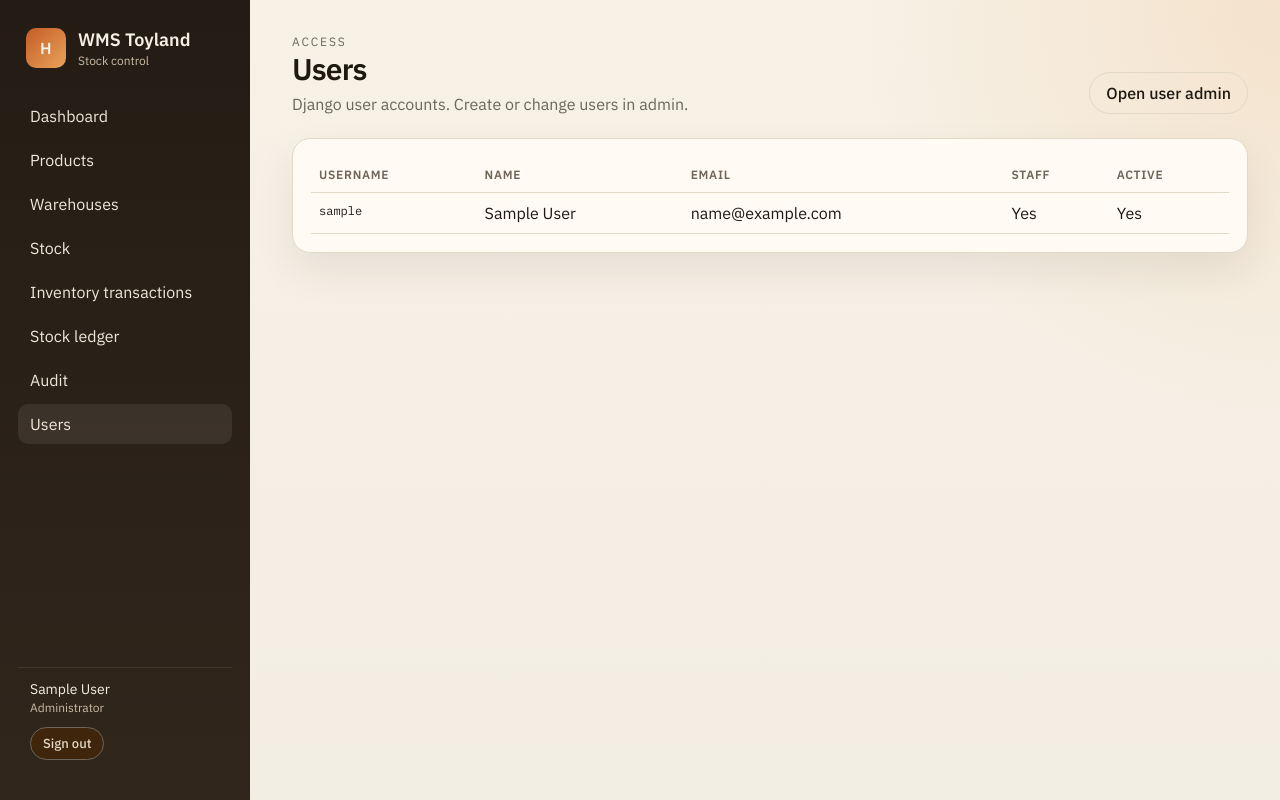
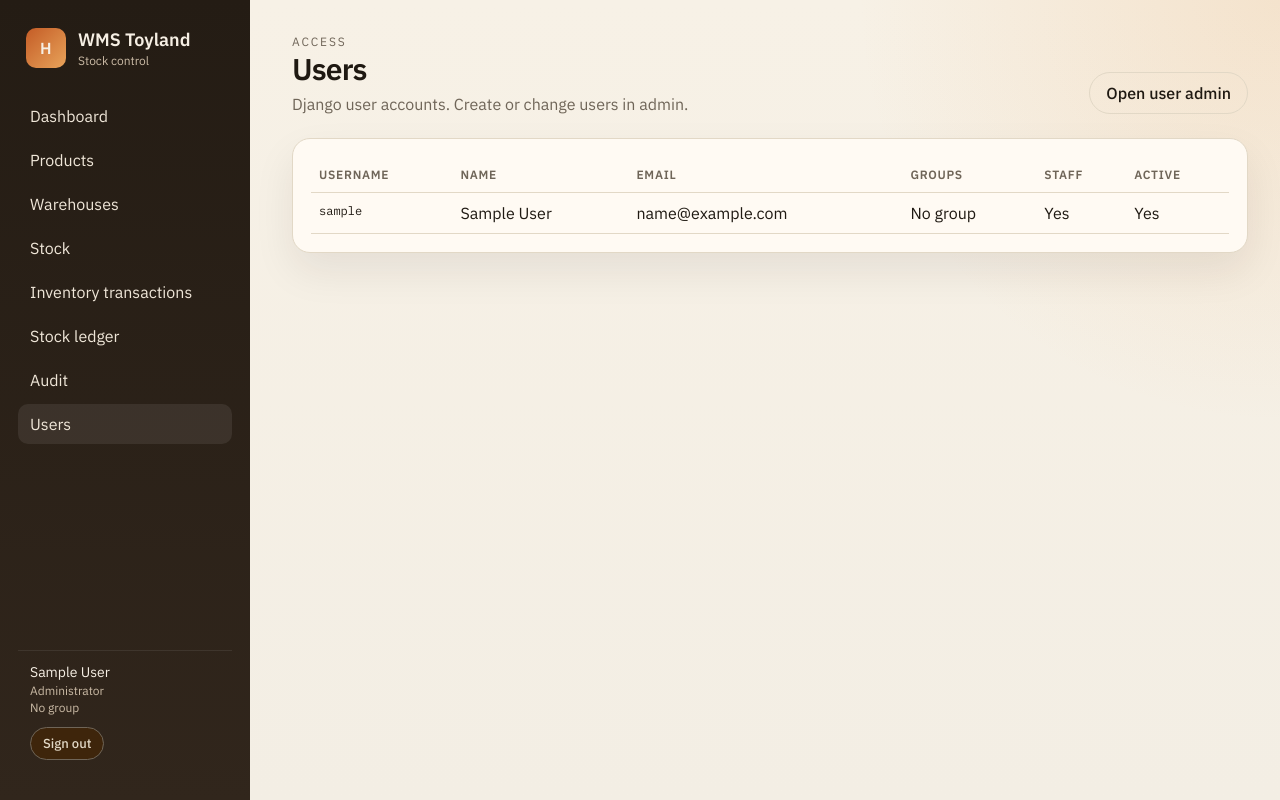
Before and after one commit to farel14/wms, a Django app: page /users/ in a window 1280 px wide. Run offline with Django 5.2, Linux system fonts and the light colour scheme; the visitor is signed in with stand-in values (Sample User, id 1); data comes from the database, SQL or seed files in the repository; data that the repository does not hold is empty.

Commit message:
add user group, adjust django admin based on user group

```diff
--- a/accounts/context_processors.py
+++ b/accounts/context_processors.py
@@ -7,3 +7,13 @@ def nav_counts(request):
     return {
         "draft_txn_count": InventoryTransaction.objects.filter(status=InventoryTransaction.Status.DRAFT).count(),
     }
+
+def user_group_names(request):
+    if request.user.is_authenticated:
+        group_names = ", ".join(
+            request.user.groups.values_list("name", flat=True)
+        )
+    else:
+        group_names = ""
+
+    return {"user_group_names": group_names}
--- a/accounts/views.py
+++ b/accounts/views.py
@@ -41,4 +41,14 @@ class UserListView(LoginRequiredMixin, ListView):
     model = User
     template_name = "accounts/user_list.html"
     context_object_name = "users"
-    queryset = User.objects.order_by("username")
+    queryset = User.objects.order_by("username").prefetch_related("groups")
+
+    def get_queryset(self):
+        users = super().get_queryset()
+
+        for user in users:
+            user.group_names = ", ".join(
+                user.groups.values_list("name", flat=True)
+            )
+
+        return users
--- a/config/settings.py
+++ b/config/settings.py
@@ -53,6 +53,7 @@ TEMPLATES = [
                 "django.contrib.auth.context_processors.auth",
                 "django.contrib.messages.context_processors.messages",
                 "accounts.context_processors.nav_counts",
+                "accounts.context_processors.user_group_names",
             ],
         },
     },
--- a/static/css/app.css
+++ b/static/css/app.css
@@ -85,6 +85,7 @@ button, input, select, textarea { font: inherit; }
 .sidebar-foot { margin-top: auto; padding: 12px; border-top: 1px solid rgba(255,255,255,0.08); }
 .sidebar-foot .who { font-size: 14px; }
 .sidebar-foot .role { color: #cbbba6; font-size: 12px; margin-top: 2px; }
+.sidebar-foot .group { color: #cbbba6; font-size: 12px; margin-top: 2px; }
 
 .main { padding: 28px 32px 48px; }
 .topbar { display: flex; justify-content: space-between; align-items: flex-end; gap: 16px; margin-bottom: 24px; }
--- a/templates/accounts/user_list.html
+++ b/templates/accounts/user_list.html
@@ -11,13 +11,14 @@
 </div>
 <div class="card">
   <table>
-    <thead><tr><th>Username</th><th>Name</th><th>Email</th><th>Staff</th><th>Active</th></tr></thead>
+    <thead><tr><th>Username</th><th>Name</th><th>Email</th><th>Groups</th><th>Staff</th><th>Active</th></tr></thead>
     <tbody>
       {% for u in users %}
       <tr>
         <td class="mono">{{ u.username }}</td>
         <td>{{ u.get_full_name|default:"—" }}</td>
         <td>{{ u.email|default:"—" }}</td>
+        <td>{{ u.group_names|default:"No group" }}</td>
         <td>{% if u.is_staff %}Yes{% else %}No{% endif %}</td>
         <td>{% if u.is_active %}Yes{% else %}No{% endif %}</td>
       </tr>
--- a/templates/base.html
+++ b/templates/base.html
@@ -38,6 +38,7 @@
     <div class="sidebar-foot">
       <div class="who">{{ user.get_full_name|default:user.username }}</div>
       <div class="role">{% if user.is_superuser %}Administrator{% elif user.is_staff %}Staff{% else %}User{% endif %}</div>
+      <div class="group">{{ user_group_names|default:"No group" }}</div>
       <form method="post" action="{% url 'logout' %}" style="margin-top:12px">
         {% csrf_token %}
         <button class="btn low-warn small" type="submit">Sign out</button>
```
Also changed, not shown: inventory/management/commands/reset_demo.py (added, +41 -0 lines), README.md.
